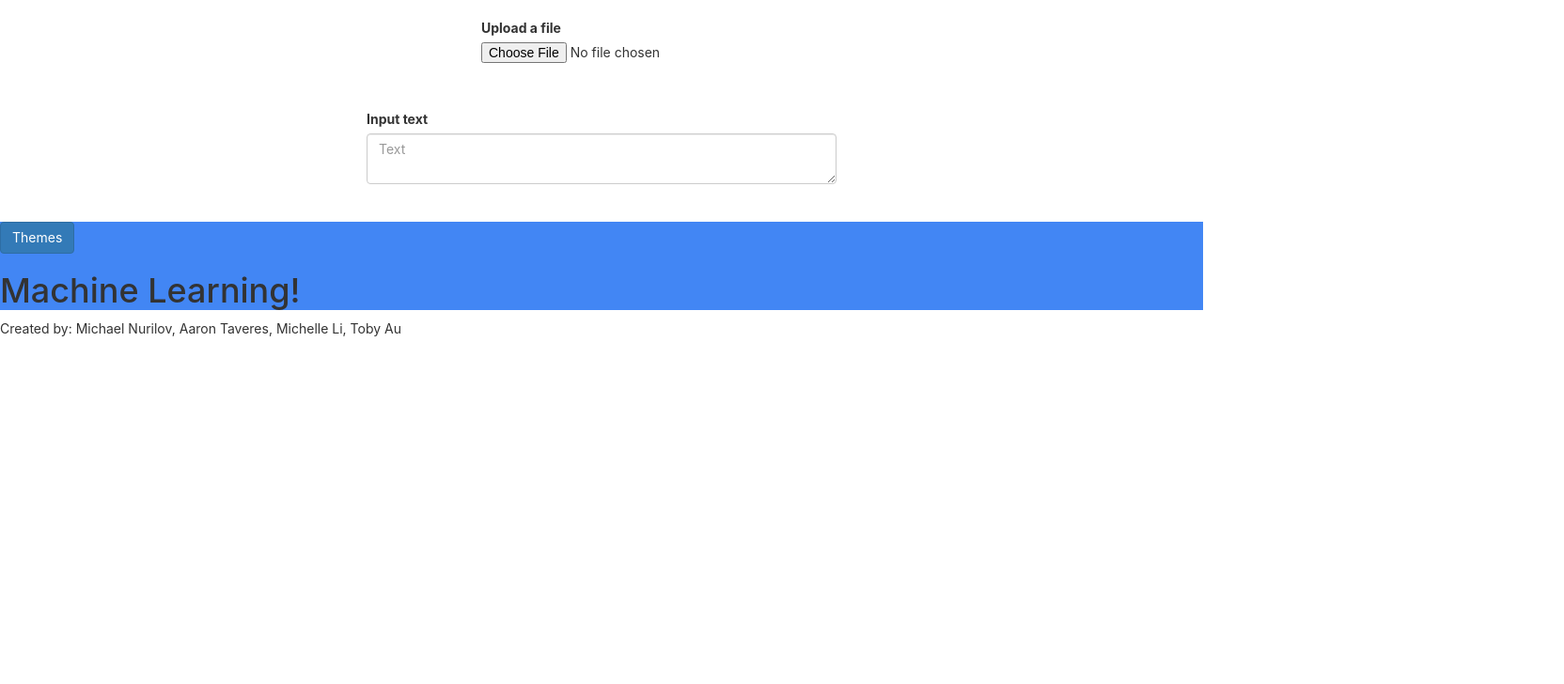
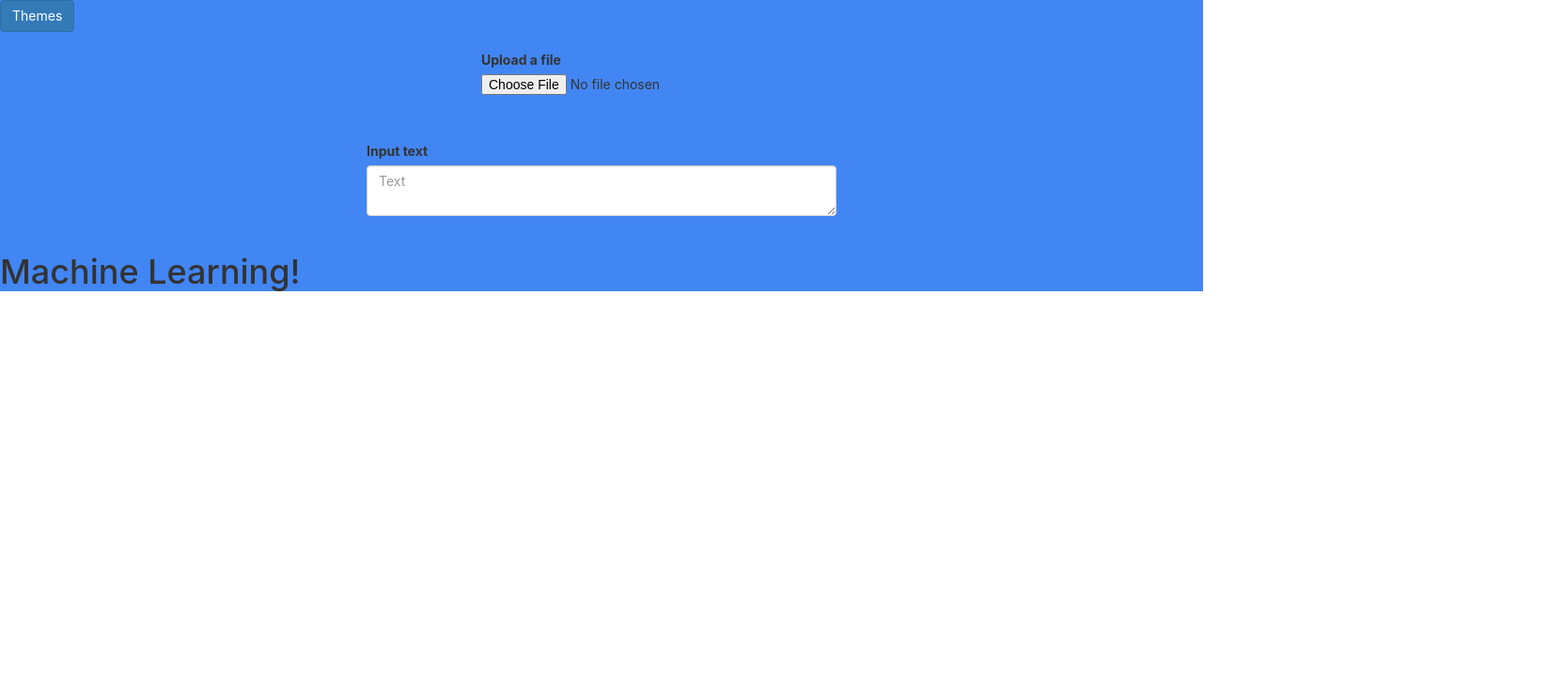
Before and after one commit to aarondtaveras/cooperhack2018, a React (Create React App) app in the folder Main/: page / in a window 1280 px wide. Shown: the top 728 px of the page at 94% size, 1664 px wide, since content can reach past the window. Built offline with nearby package versions, Linux system fonts and the light colour scheme.

Commit message:
moved button and theme switcher

```diff
--- a/Main/src/App.css
+++ b/Main/src/App.css
@@ -27,3 +27,11 @@
   background: linear-gradient(to right, #2c3e50, #2980b9); /* W3C, IE 10+/ Edge, Firefox 16+, Chrome 26+, Opera 12+, Safari 7+ */
 
 }
+
+.FooterText{
+  position: absolute;
+  bottom: 0;
+  width: 100%;
+  margin-left: 30%;
+  font-size: 20px;
+}
--- a/Main/src/App.js
+++ b/Main/src/App.js
@@ -1,21 +1,53 @@
 import React, { Component } from 'react';
 import './App.css';
-import Navbar from './components/Navbar';
 import Input from './components/Input';
 import ImportFile from './components/Import';
 import Main from './components/Main';
 import Footer from './components/Footer';
-
+import { Button } from 'react-bootstrap';
 
 class App extends Component {
+
+  constructor(){
+    super();
+    // Creating our state object - decide what data this component needs to store/manipulate
+    this.state = {
+      current_theme : {
+        name: "default",
+        color: "rgb(66, 134, 244)"
+      }
+      // themes: [
+      //     {name: "default",primary:"rgb(66, 134, 244)"},
+      //     {name: "dark",primary:"rgb(20, 41, 76)"}
+      //     // secondary:""}
+      //   ]
+    };
+    this.switchTheme = this.switchTheme.bind(this);
+  };
+
+  switchTheme(event){
+
+    if(this.state.current_theme.name==="default"){
+      this.setState({
+        current_theme : {name: "dark",color:"rgb(20, 41, 76)"}
+      })
+    }
+    else if(this.state.current_theme.name==="dark") {
+      this.setState({
+        current_theme: {name:"default",color:"rgb(66, 134, 244)"}
+      })
+    }
+  }
+
   render() {
     return (
-      <div className="App">
-        {/* <Navbar /> */}
-        <ImportFile />
-        <Input />
-        <Main />
-        <Footer />
+
+      <div className="App" style={{backgroundColor: this.state.current_theme.color}}>
+          <Button onClick={this.switchTheme} bsStyle="primary" className="ThemeButton">Themes</Button>
+          <ImportFile />
+          <Input />
+          <Main />
+          <Footer />
       </div>
     );
   }
--- a/Main/src/components/Main.js
+++ b/Main/src/components/Main.js
@@ -1,69 +1,10 @@
 import React, { Component } from 'react';
-import { Nav, Navbar, NavItem, Button} from 'react-bootstrap';
-
 
 
 class Main extends Component {
-  constructor(){
-    super();
-    // Creating our state object - decide what data this component needs to store/manipulate
-    this.state = {
-      current_theme : {
-        name: "default",
-        color: "rgb(66, 134, 244)"
-      }
-      // themes: [
-      //     {name: "default",primary:"rgb(66, 134, 244)"},
-      //     {name: "dark",primary:"rgb(20, 41, 76)"}
-      //     // secondary:""}
-      //   ]
-    };
-    this.switchTheme = this.switchTheme.bind(this);
-  };
-
-  switchTheme(event){
-
-    if(this.state.current_theme.name==="default"){
-      this.setState({
-        current_theme : {name: "dark",color:"rgb(20, 41, 76)"}
-      })
-    }
-    else if(this.state.current_theme.name==="dark") {
-      this.setState({
-        current_theme: {name:"default",color:"rgb(66, 134, 244)"}
-      })
-    }
-  }
-
-
-
   render() {
-
-    // var current_color;
-    // this.state.current_theme.name==="default" ? current_color = this.state.themes.default.primary : current_color = this.state.themes.dark.primary;
-    // console.log(current_color);
-
     return (
-
-      // <div className="NavClass">
-      // <Navbar collapseOnSelect>
-      //   <Navbar.Header>
-      //     <h1>WeRead</h1>
-      //     <Navbar.Toggle />
-      //   </Navbar.Header>
-      //   <Navbar.Collapse>
-      //     <Nav pullRight>
-      //       <NavItem eventKey={1} href="#">
-      //         {/* <Button onClick={this.switchTheme} bsStyle="primary">Themes</Button> */}
-      //       </NavItem>
-      //     </Nav>
-      //   </Navbar.Collapse>
-      //   </Navbar>;
-      // </div>
-
-
-      <div className="MainBox" style={{backgroundColor: this.state.current_theme.color}}>
-        <Button onClick={this.switchTheme} bsStyle="primary">Themes</Button>
+      <div className="MainBox" >
         <h1>Machine Learning!</h1>
       </div>
     );
```
